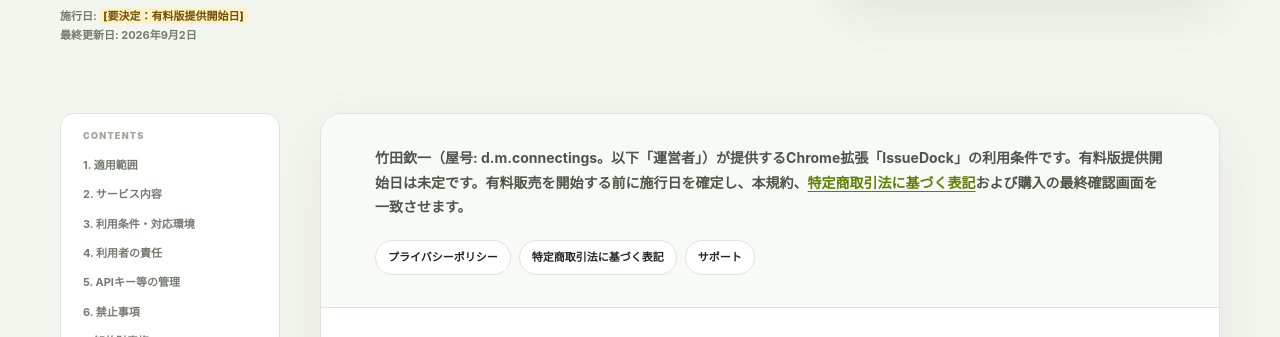
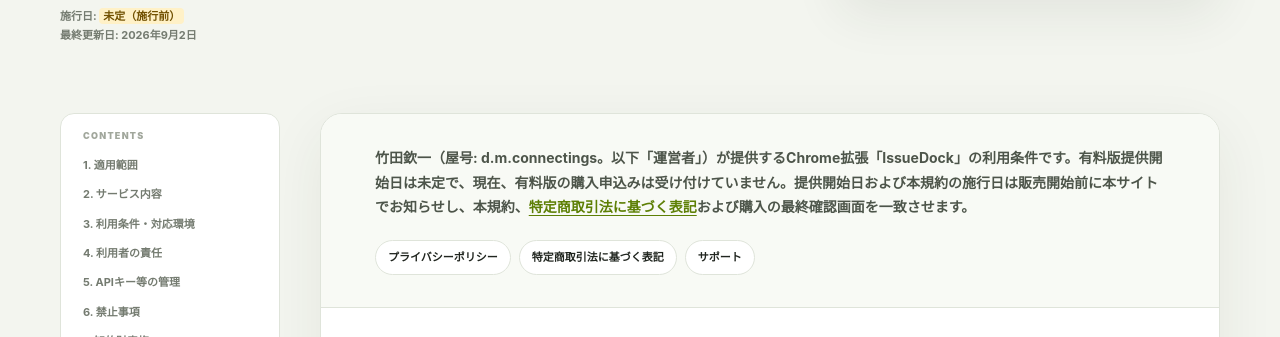
Before and after one commit to gorbachov/backlog.issue.dock.site, a plain HTML site: page terms/index.html in a window 1280 px wide. Shown: the part 449-786 px from the top of the page. Drawn offline with Linux system fonts and the light colour scheme.

Commit message:
利用規約を公開用表示に更新

```diff
--- a/terms/index.html
+++ b/terms/index.html
@@ -3,6 +3,7 @@
   <head>
     <meta charset="utf-8" />
     <meta name="viewport" content="width=device-width, initial-scale=1" />
+    <meta name="robots" content="noindex" />
     <title>利用規約 | IssueDock</title>
     <meta
       name="description"
@@ -38,7 +39,7 @@
             <p class="policy-lead">
               IssueDockを安心して利用いただくための条件と、利用者・運営者それぞれの責任範囲を定めます。
             </p>
-            <p class="policy-date">施行日: <span class="pending">[要決定：有料版提供開始日]</span><br />最終更新日: 2026年9月2日</p>
+            <p class="policy-date">施行日: <span class="pending">未定（施行前）</span><br />最終更新日: 2026年9月2日</p>
           </div>
           <aside class="privacy-summary" aria-label="利用規約の要点">
             <p class="summary-label">BEFORE YOU USE</p>
@@ -76,7 +77,7 @@
 
         <article class="policy-card">
           <div class="policy-intro">
-            竹田欽一（屋号: d.m.connectings。以下「運営者」）が提供するChrome拡張「IssueDock」の利用条件です。有料版提供開始日は未定です。有料販売を開始する前に施行日を確定し、本規約、<a href="../commerce-disclosure/">特定商取引法に基づく表記</a>および購入の最終確認画面を一致させます。
+            竹田欽一（屋号: d.m.connectings。以下「運営者」）が提供するChrome拡張「IssueDock」の利用条件です。有料版提供開始日は未定で、現在、有料版の購入申込みは受け付けていません。提供開始日および本規約の施行日は販売開始前に本サイトでお知らせし、本規約、<a href="../commerce-disclosure/">特定商取引法に基づく表記</a>および購入の最終確認画面を一致させます。
             <nav class="related-links" aria-label="法務・サポートページ">
               <a href="../privacy/">プライバシーポリシー</a>
               <a href="../commerce-disclosure/">特定商取引法に基づく表記</a>
```
